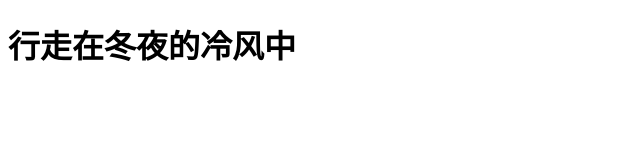
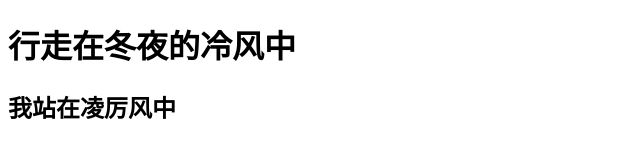
Before and after one commit to DingYanL/ddd, a plain HTML site: page index.html in a window 1280 px wide. Shown: the whole page, without its empty margins (0-640 px from the left). Drawn offline with Linux system fonts and the light colour scheme.

Commit message:
'第二次修改提交'

```diff
--- a/index.html
+++ b/index.html
@@ -8,5 +8,6 @@
 </head>
 <body>
     <h1>行走在冬夜的冷风中</h1>
+    <h2>我站在凌厉风中</h2>
 </body>
 </html>
```
